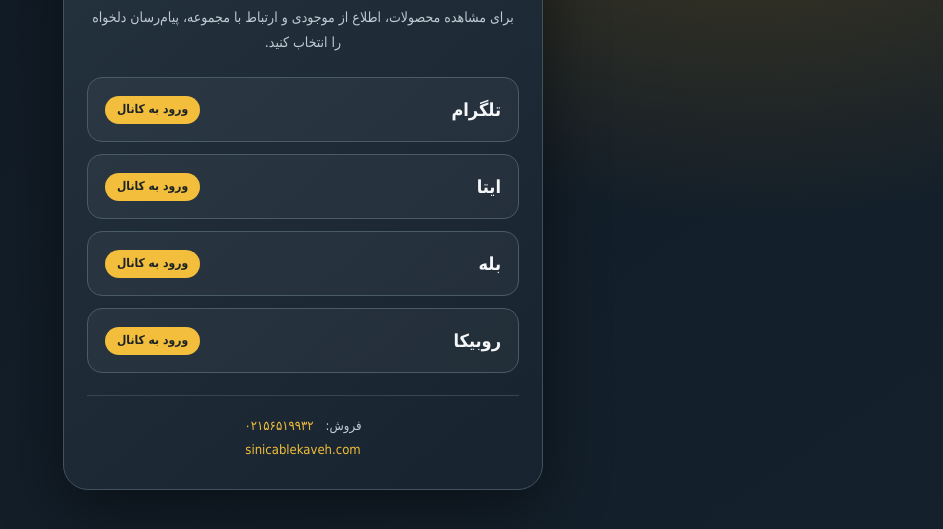
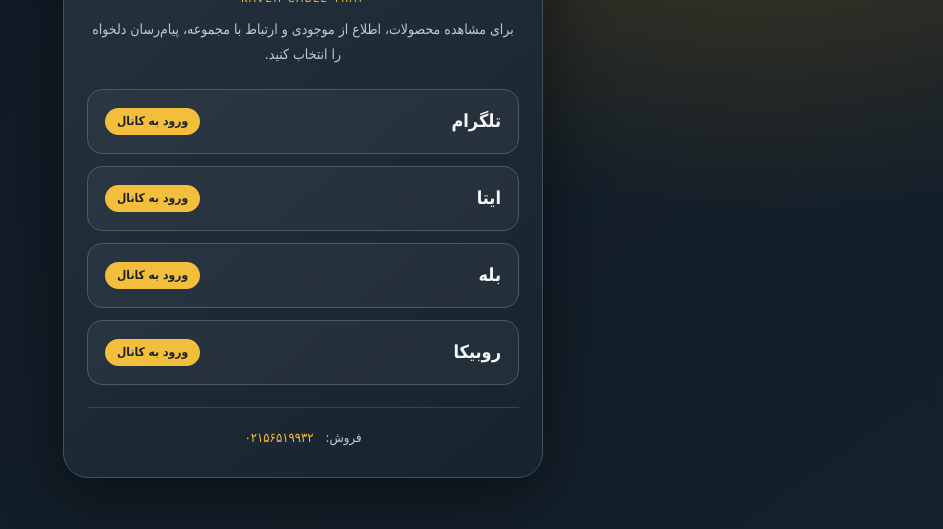
Before and after one commit to sinicablekaveh-create/telegram-electric, a plain HTML site: page kaveh/index.html in a window 1280 px wide. Shown: the part 257-786 px from the top of the page, without its empty margins (337-1280 px from the left). Drawn offline with Linux system fonts and the light colour scheme.

Commit message:
Remove official website address from QR destination landing page footer

```diff
--- a/kaveh/index.html
+++ b/kaveh/index.html
@@ -30,7 +30,7 @@
   </nav>
   <footer>
     <div class="contact">فروش: <a href="tel:+982156519932">۰۲۱۵۶۵۱۹۹۳۲</a></div>
-    <a href="https://sinicablekaveh.com/" rel="noopener noreferrer">sinicablekaveh.com</a>
+
   </footer>
 </main>
 </body>
```
